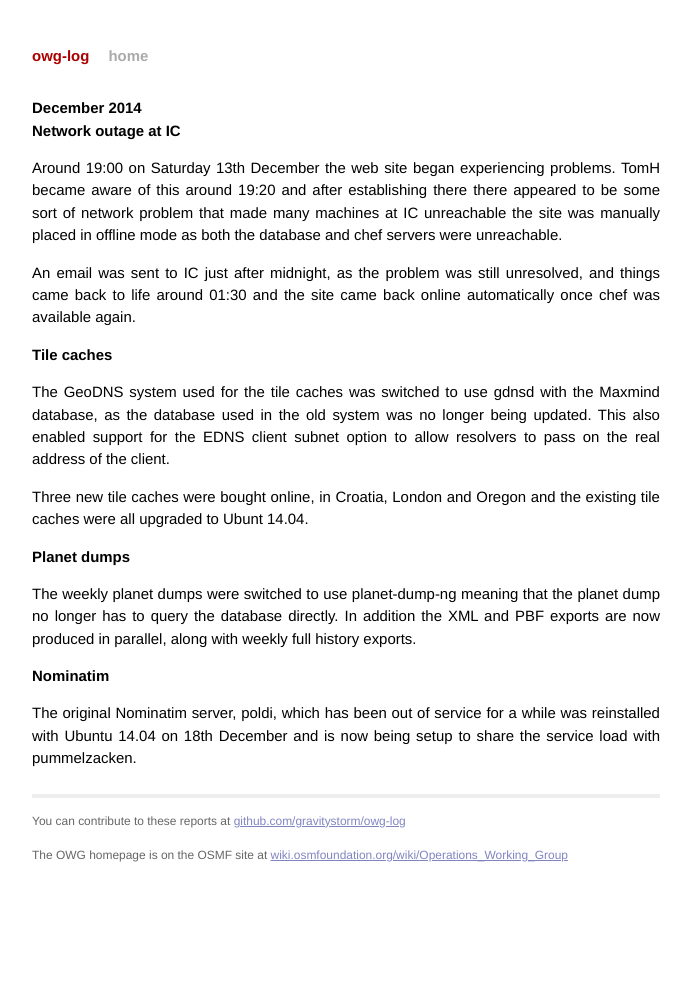
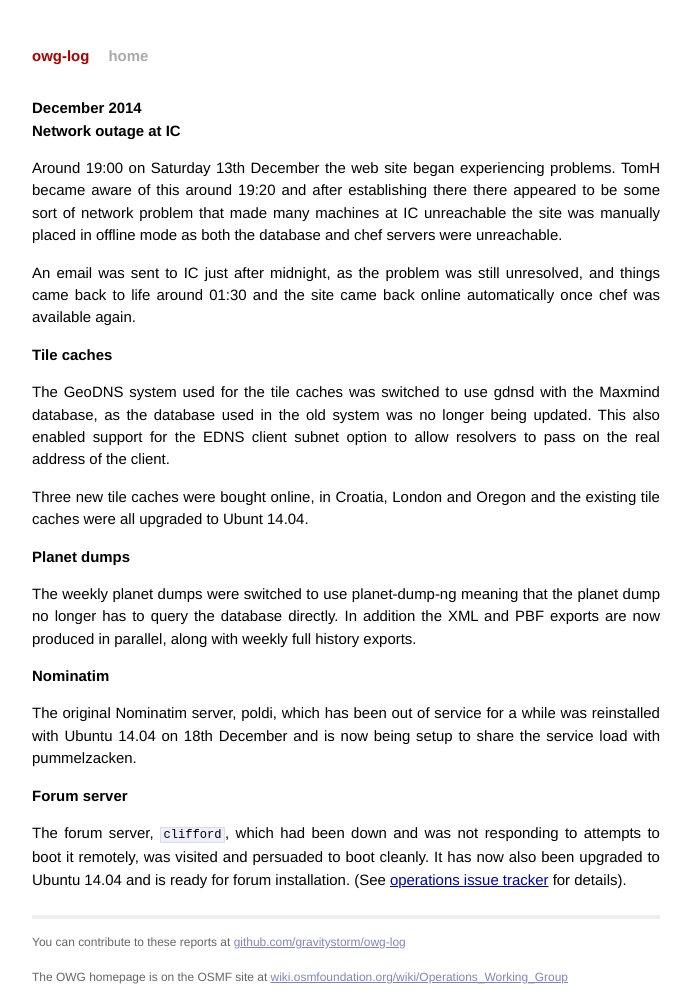
Before and after one commit to openstreetmap/owg-website, a Jekyll site: the page built from _posts/2014-12-01-december.md, in a window 1280 px wide. Shown: the whole page, without its empty margins (294-985 px from the left). Built offline with Jekyll 4.4.1, drawn with Linux system fonts in a browser that asks for light colours; Markdown is read by kramdown in place of the engine named in the settings; before the commit the page ends 945 px from its top, so only the background shows below that.

Commit message:
Add item about clifford.

```diff
--- a/_posts/2014-12-01-december.md
+++ b/_posts/2014-12-01-december.md
@@ -36,3 +36,9 @@ produced in parallel, along with weekly full history exports.
 The original Nominatim server, poldi, which has been out of service for a while was
 reinstalled with Ubuntu 14.04 on 18th December and is now being setup to share the
 service load with pummelzacken.
+
+# Forum server
+
+The forum server, `clifford`, which had been down and was not responding to attempts to
+boot it remotely, was visited and persuaded to boot cleanly. It has now also been
+upgraded to Ubuntu 14.04 and is ready for forum installation. (See [operations issue tracker](https://github.com/openstreetmap/operations/issues/1) for details).
```
